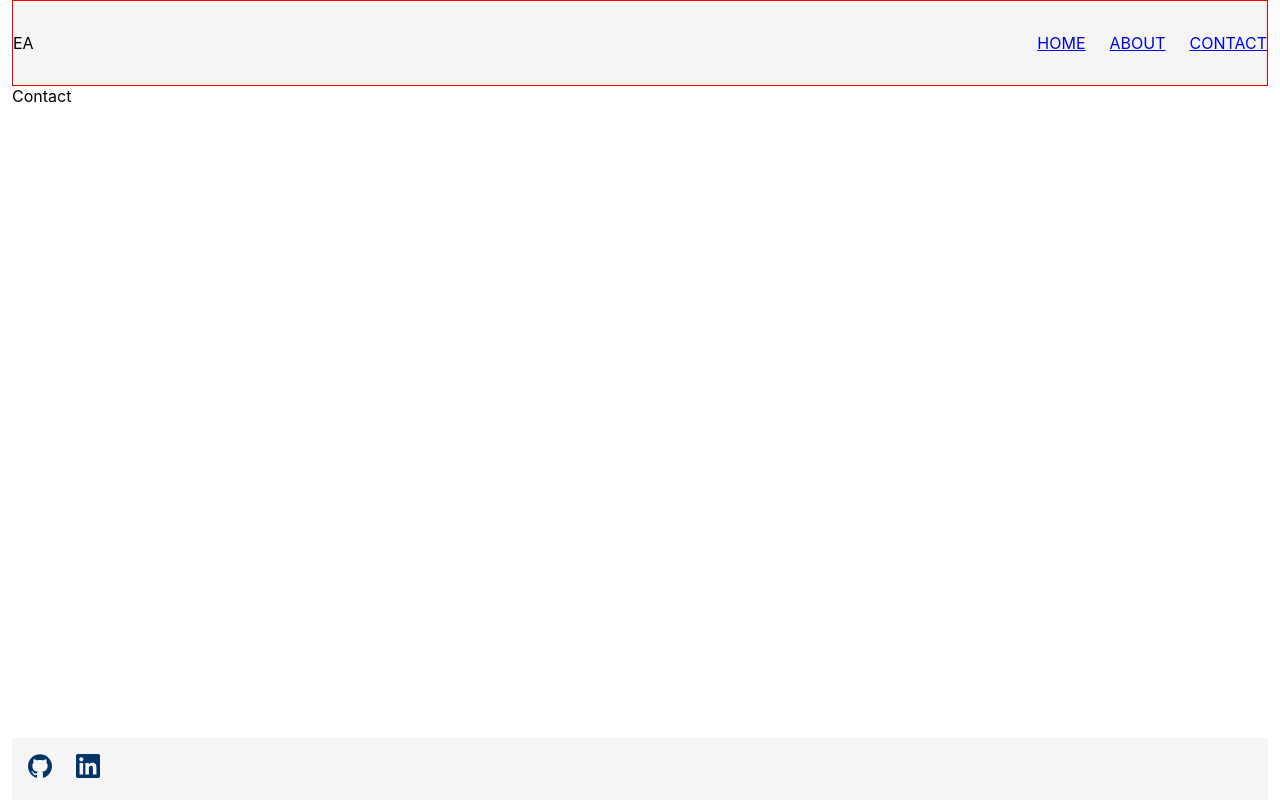
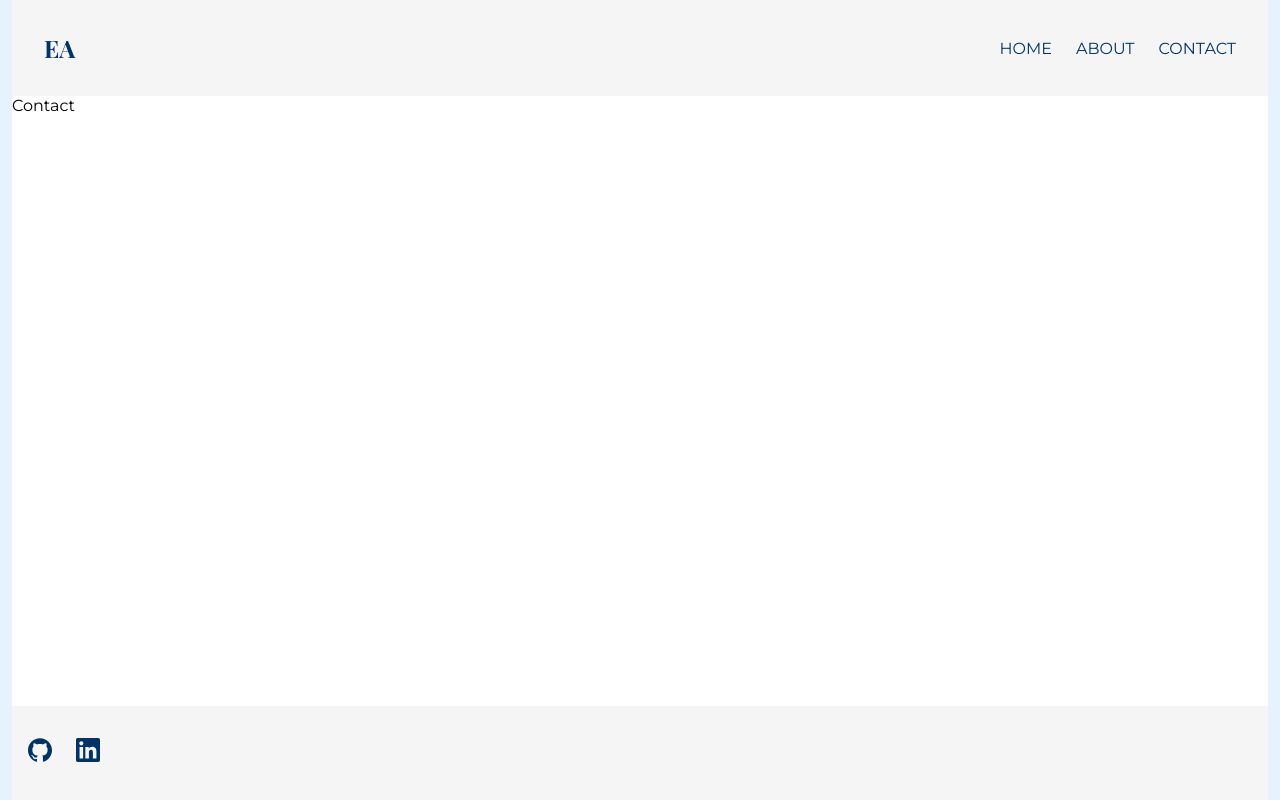
Before and after one commit to emreavcia/portfolioSite, a React (Create React App) app: page /contact in a window 1280 px wide. Built offline with nearby package versions, Linux system fonts and the light colour scheme.

Commit message:
made some changes

```diff
--- a/public/index.html
+++ b/public/index.html
@@ -10,6 +10,9 @@
       content="Web site created using create-react-app"
     />
     <link rel="apple-touch-icon" href="%PUBLIC_URL%/logo192.png" />
+    <link href="https://fonts.googleapis.com/css2?family=Montserrat:wght@400;700&display=swap" rel="stylesheet">
+    <link href="https://fonts.googleapis.com/css2?family=Playfair+Display:wght@400;700&display=swap" rel="stylesheet">
+
     <!--
       manifest.json provides metadata used when your web app is installed on a
       user's mobile device or desktop. See https://developers.google.com/web/fundamentals/web-app-manifest/
--- a/src/components/footer.js
+++ b/src/components/footer.js
@@ -1,4 +1,7 @@
 import "../css/footer.css";
+
+import { Link } from "react-router-dom";
+
 import { SiLinkedin, SiGithub } from "react-icons/si";
 
 const Footer = () => {
@@ -12,16 +15,16 @@ const Footer = () => {
             rel="noopener noreferrer"
           >
             <SiGithub />
-          </a>{" "}
+          </a>
         </li>
         <li className="social-media-icon">
-          <a
-            href="https://www.linkedin.com/in/emre-avci-765888220/"
+          <Link
+            to="https://www.linkedin.com/in/emre-avci-765888220/"
             target="_blank"
             rel="noopener noreferrer"
           >
             <SiLinkedin />
-          </a>
+          </Link>
         </li>
       </ul>
     </footer>
--- a/src/css/body.css
+++ b/src/css/body.css
@@ -5,5 +5,8 @@ html {
 
 body {
   min-height: 100vh;
-  background-color: #ffffff;
+  font-family: "Montserrat", sans-serif;
+  background-color: var(--color-bg-blue);
+  padding-left: calc(0.5 * var(--grid-gutter));
+  padding-right: calc(0.5 * var(--grid-gutter));
 }
--- a/src/css/colors.css
+++ b/src/css/colors.css
@@ -1,6 +1,7 @@
 :root {
   --color-white: #ffffff;
   --color-bg-dark: #f5f5f5;
-  --color-icon-dark: #003366;
-  --color-icon-light: #3399ff;
+  --color-bg-blue: #e6f2ff;
+  --color-link-dark: #003366;
+  --color-link-light: #3399ff;
 }
--- a/src/css/footer.css
+++ b/src/css/footer.css
@@ -1,6 +1,6 @@
 footer {
   background-color: var(--color-bg-dark);
-  padding: 1em;
+  padding: 2em 1em;
 }
 
 .social-media-icons {
@@ -12,10 +12,10 @@ footer {
 .social-media-icons a {
   text-decoration: none;
   font-size: 1.5rem;
-  color: var(--color-icon-dark);
+  color: var(--color-link-dark);
   transition: color 0.3s ease;
 }
 
 .social-media-icons a:hover {
-  color: var(--color-icon-light);
+  color: var(--color-link-light);
 }
--- a/src/css/grid.css
+++ b/src/css/grid.css
@@ -15,7 +15,5 @@
   height: 100%;
   display: grid;
   grid-template-rows: auto 1fr auto;
-
-  padding-left: calc(0.5 * var(--grid-gutter));
-  padding-right: calc(0.5 * var(--grid-gutter));
+  background-color: var(--color-white);
 }
--- a/src/css/menu.css
+++ b/src/css/menu.css
@@ -2,9 +2,15 @@ header {
   display: flex;
   justify-content: space-between;
   align-items: center;
-  padding-block: 2em;
-  border: 1px solid red;
+  padding: 2em;
   background: var(--color-bg-dark);
+}
+
+.logo {
+  font-size: x-large;
+  font-family: "Playfair Display", serif;
+  font-weight: bolder;
+  color: var(--color-link-dark);
 }
 
 .navigation__list {
@@ -12,3 +18,13 @@ header {
   gap: var(--grid-gutter);
   list-style: none;
 }
+
+.navigation__list__item a {
+  color: #003366;
+  text-decoration: none;
+  transition: color 0.3s ease;
+}
+
+.navigation__list__item a:hover {
+  color: #3399ff;
+}
```
